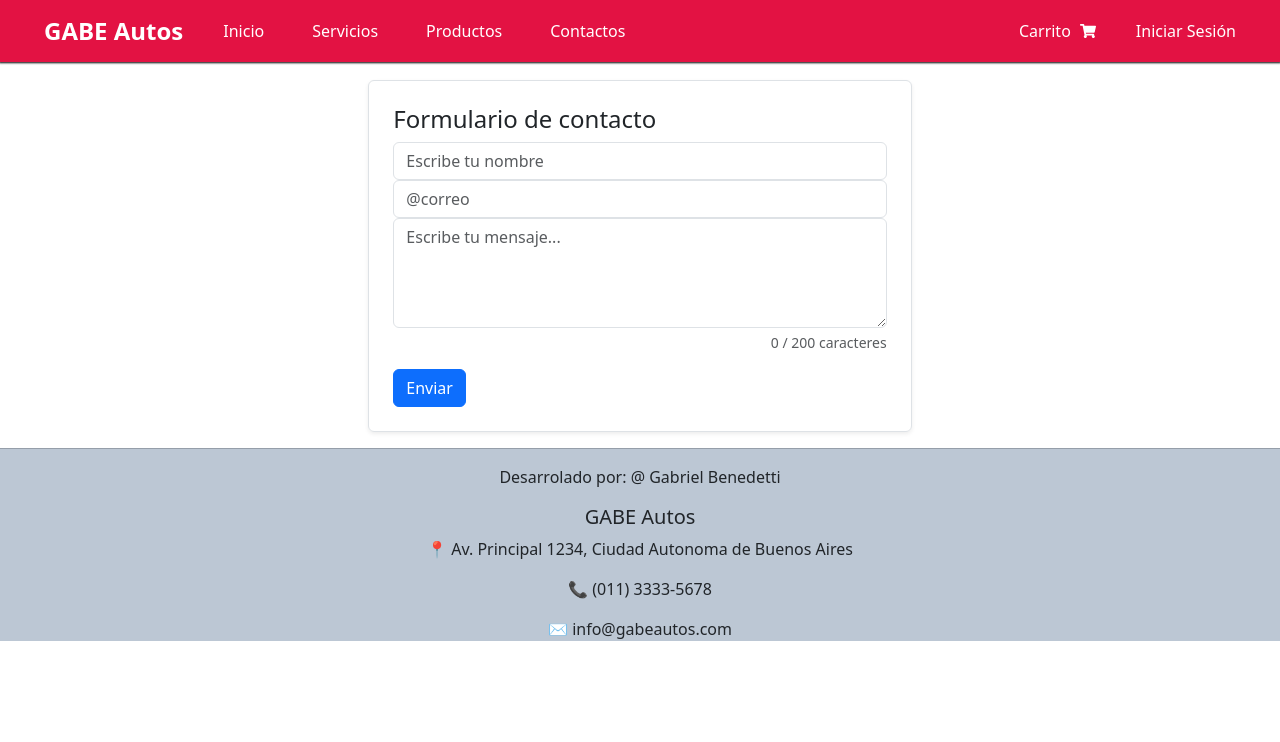
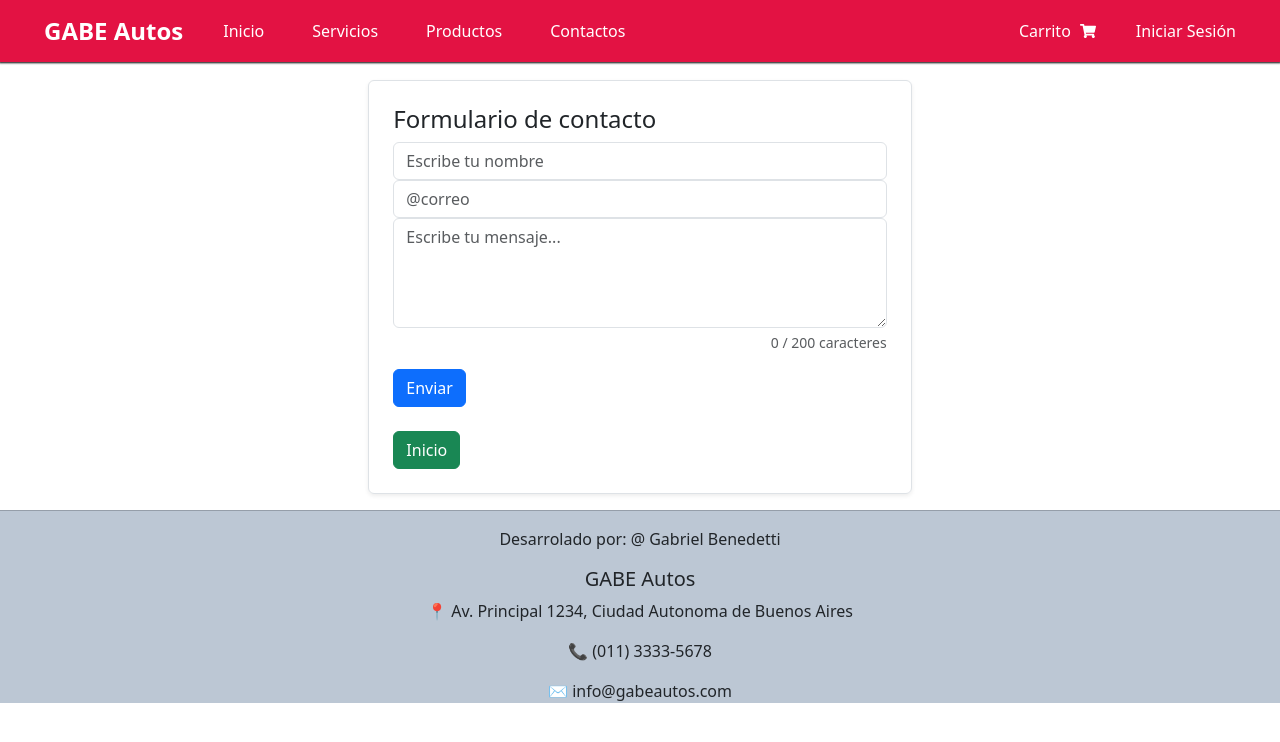
Before and after one commit to ceagabe/FinalReact, a React (Vite) app: page /contacto in a window 1280 px wide. Shown: the top 742 px of the page. Built offline with nearby package versions, Linux system fonts and the light colour scheme; no server answers.

Commit message:
undecimo commit

```diff
--- a/src/pages/Contacto.jsx
+++ b/src/pages/Contacto.jsx
@@ -23,11 +23,14 @@ function Contacto(){
                     <div id="contador" class="form-text text-muted text-end">0 / 200 caracteres</div>
                     </div>
                 <button type="submit" class="sc-jJLAfE jmXToI btn btn-primary flex-grow-1" fdprocessedid="co7ji6">Enviar</button>
-
+                <br />
+                <br />
+             <Link to= "/"> <button  class="sc-jJLAfE jmXToI btn btn-success flex-grow-1"> Inicio </button>  </Link>
             </form >
 
 
         </div>
+
         </div>
 
    </>
--- a/src/pages/Servicios.jsx
+++ b/src/pages/Servicios.jsx
@@ -11,7 +11,7 @@ function Servicios() {
 
         <p>Servicio mecánico, laminado y pintura, refacciones, accesorios, servicios financieros y seguros a clientes particulares, empresas e instituciones, así como desarrollos inmobiliarios. Trabajamos con marcas que ofrecen productos y servicios de reconocida calidad, confiabilidad y seguridad. El Cliente es la prioridad de nuestra organización y le brindamos asesoría integral de nuestros productos y servicios, así como herramientas financieras que se adaptan a las necesidades particulares.</p>
         <hr />
-        <Link to= "/"> <button>Inicio </button>  </Link>
+        <Link to= "/"> <button  class="sc-jJLAfE jmXToI btn btn-success flex-grow-1"> Inicio </button>  </Link>
          </div>
     </div>
     </>
```
